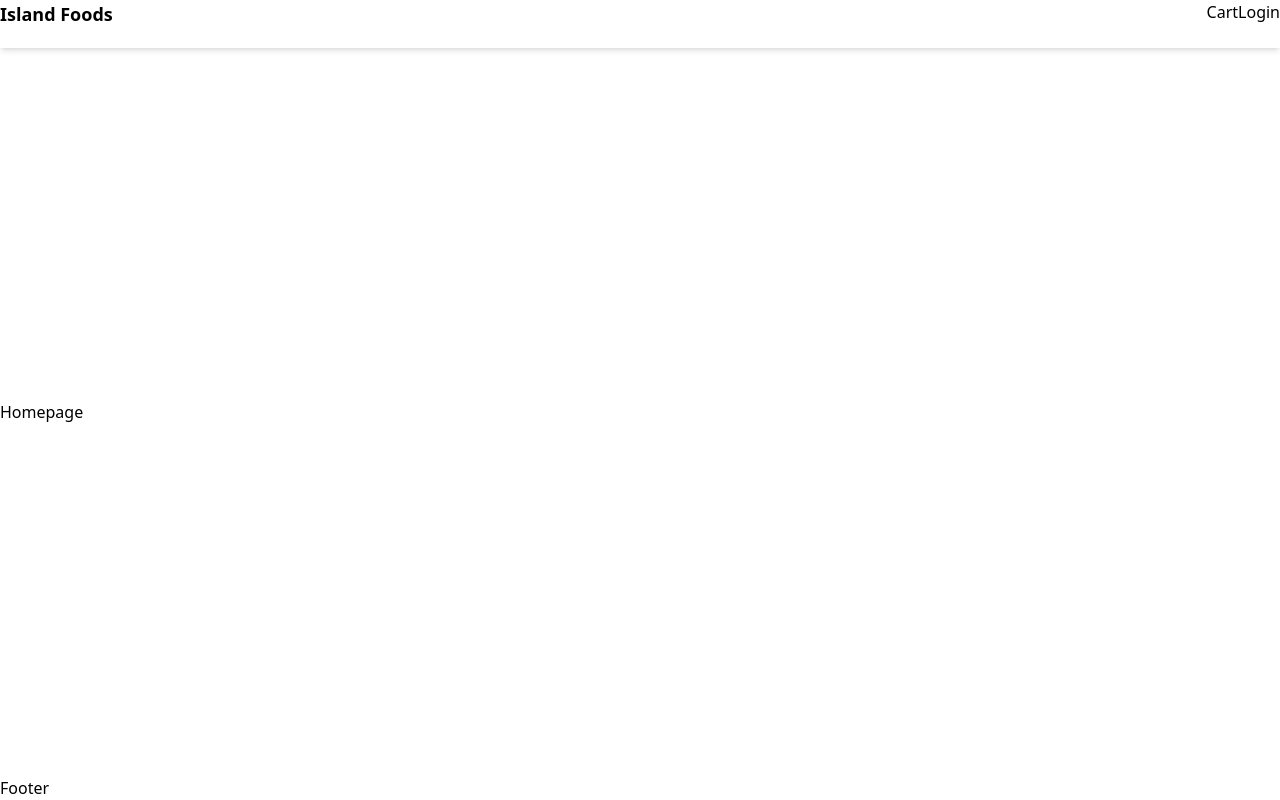
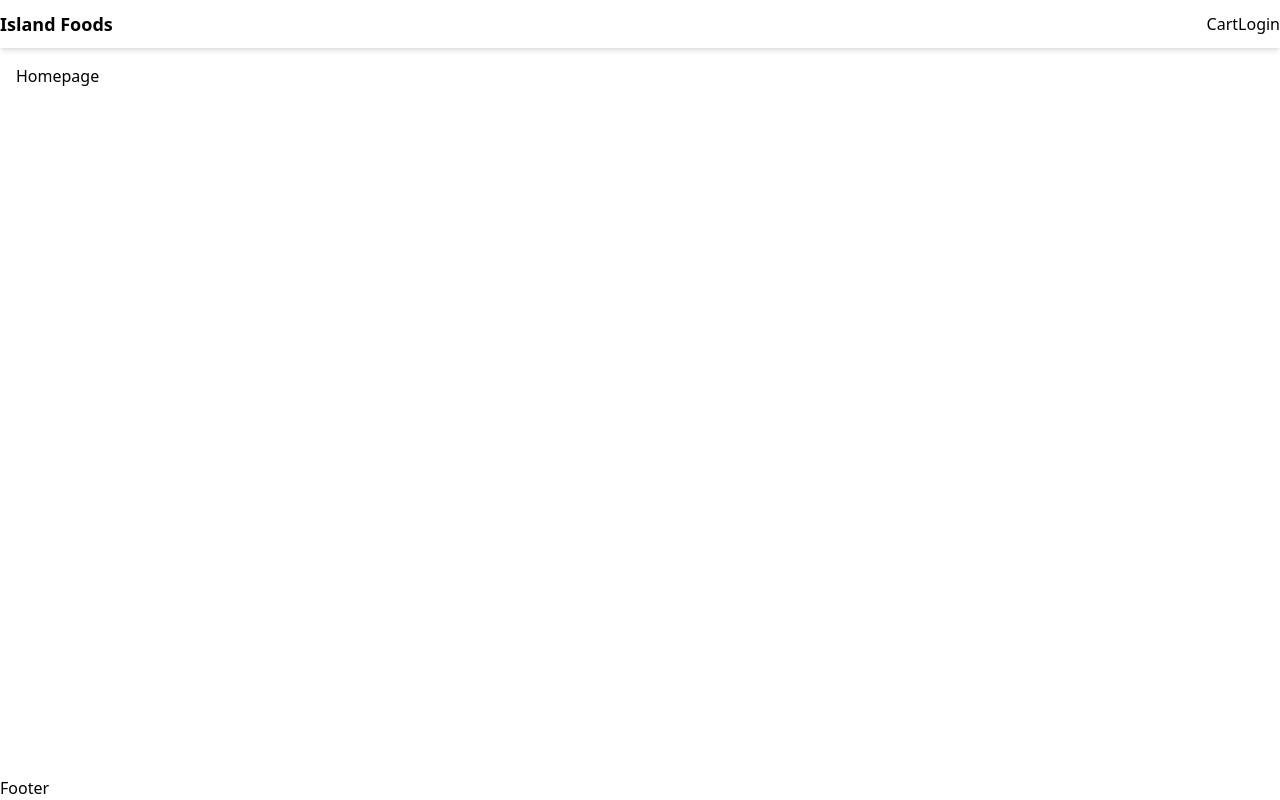
Before and after one commit to iAmash412/Ecommmerce-project, a Next.js app in the folder ecommerce/: page / in a window 1280 px wide. Built offline with nearby package versions, Linux system fonts and the light colour scheme.

Commit message:
Updated Tailwind CSS on layout

```diff
--- a/ecommerce/components/Layout.tsx
+++ b/ecommerce/components/Layout.tsx
@@ -13,7 +13,7 @@ export default function Layout({title, children}) {
       </Head>
         <div className="flex min-h-screen flex-col justify-between">
          <header>
-          <nav className="flex h-12 justify-between shadow-md">
+          <nav className="flex h-12 items-center px4 justify-between shadow-md">
             <Link href = "/" legacyBehavior>
               <a className="text-lg font-bold">Island Foods</a>
             </Link>
@@ -23,7 +23,7 @@ export default function Layout({title, children}) {
             </div>
           </nav>
          </header>
-         <main>
+         <main className="container m-auto mt-4 px-4">
             {children}
          </main>
          <footer>
```
